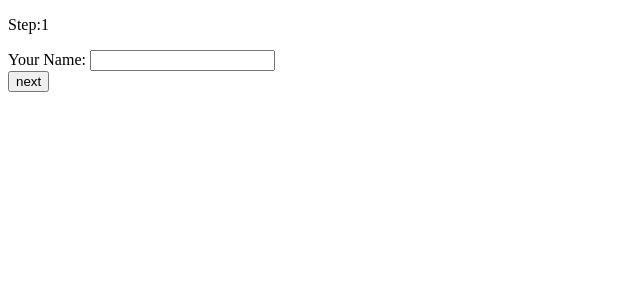
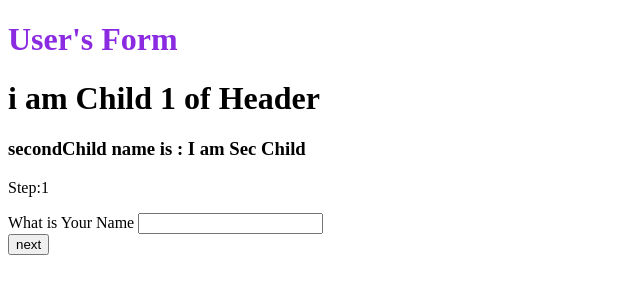
Before and after one commit to omkarkhoche3448/Svelte, a SvelteKit app: page / in a window 1280 px wide. Shown: the top 300 px of the page, without its empty margins (0-640 px from the left). Built offline with nearby package versions, Linux system fonts and the light colour scheme.

Commit message:
implement inline CSS styles for children components using snippets

```diff
--- a/src/routes/+page.svelte
+++ b/src/routes/+page.svelte
@@ -1,5 +1,5 @@
 <script>
-	// import Header from './Header.svelte';
+	import Header from './Header.svelte';
 
 	// svelte-ignore non_reactive_update
 	// let name ='Omkar';
@@ -34,6 +34,13 @@
 	}
 </script>
 
+<Header prop={formState.name}>
+	<h1>i am Child 1 of Header</h1>
+	{#snippet secondChild(name)}
+		<p>secondChild name is : {name}</p>
+	{/snippet}
+</Header>
+
 <!--
 <Header prop={name} />
 
@@ -45,24 +52,49 @@
 <button onclick={buttonClickHandler}>Toggle status</button>
 -->
 
-<p>Step:{formState.step+1}</p>
+<p>Step:{formState.step + 1}</p>
+
+<!-- {#if formState.step === 0}
+	<div>
+		<label for="name">Your Name: </label>
+		<input type="text" id="name" bind:value={formState.name} />
+	</div>
+	<button onclick={buttonClickHandler}>next</button>
+{:else if formState.step === 1}
+	<div>
+		<label for="birthday">Your birthday: </label>
+		<input type="date" id="birthday" bind:value={formState.birthday} />
+	</div>
+	<button onclick={buttonClickHandler}>next</button>
+{/if}
+
+{#if formState.error}
+	<p class="error">{formState.error}</p>
+{/if} -->
+
+{#if formState.step === 0}
+{@render formStep({Question:"What is Your Name ",id:"name", type:"text"})}
+{/if}
+
+{#if formState.step === 1}
+{@render formStep({Question:"What is Your Age ",id:"birthday", type:"date"})}
+{/if}
 
 {#if formState.error}
 	<p class="error">{formState.error}</p>
 {/if}
 
-{#if formState.step === 0}
+{#snippet formStep({ id, Question, type })}
 	<div>
-		<label for="name">Your Name: </label>
-		<input type="text" id="name" bind:value={formState.name} />
+		<label for={id}>{Question}</label>
+		<input type={type} id={id} bind:value={formState[id]} />
 	</div>
-	<button onclick={buttonClickHandler}>next</button>
+	<button onclick={buttonClickHandler}> next</button>
+{/snippet}
 
-	{:else if formState.step === 1}
-	<div>
-		<label for="birthday">Your birthday: </label>
-		<input type="date" id="birthday" bind:value={formState.birthday} />
-	</div>
-	<button onclick={buttonClickHandler}>next</button>
 
-{/if}
+<style>
+	:global(.error) {
+		color: red;
+	}
+</style>
--- a/src/routes/Header.svelte
+++ b/src/routes/Header.svelte
@@ -1,10 +1,22 @@
-<script>
-	let { prop } = $props();
+<script lang="ts">
+	import type { Snippet } from "svelte";
+
+	let { prop ,children,secondChild}:{
+		prop:String,
+		children:Snippet,
+		secondChild:Snippet
+	}= $props();
 </script>
 
-<h1>Hello i am {prop}</h1>
+<div>
+	<!-- <h1>Hello i am {prop}</h1> -->
+	<!-- <p>{prop}</p> -->
+	 <h1>{prop ? prop : 'User'}'s Form</h1>
+	 {@render children()}
 
-<p>{prop}</p>
+	<h3> {@render secondChild('I am Sec Child')}</h3>
+
+</div>
 
 <style>
 	h1 {
```
